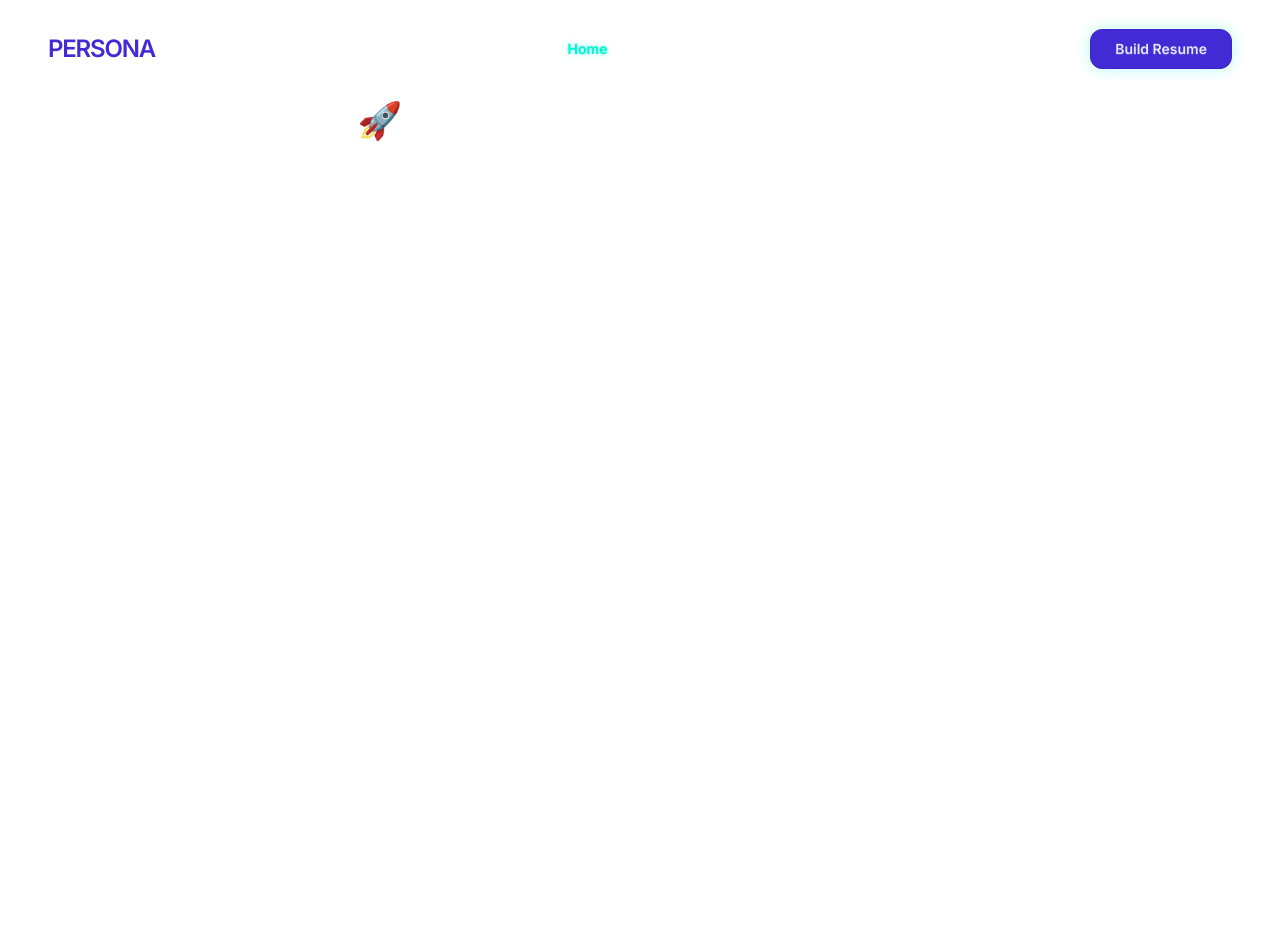
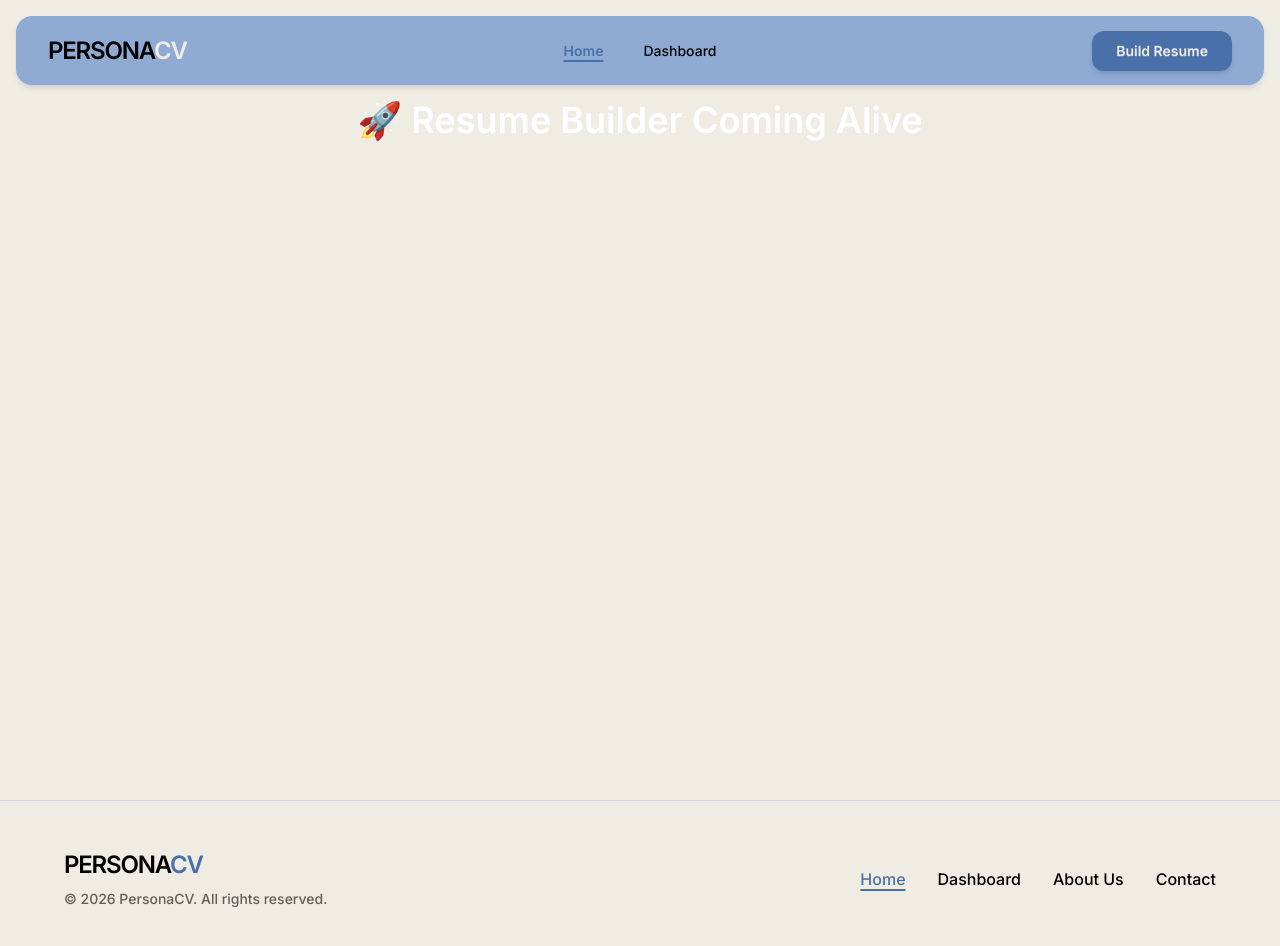
Before and after one commit to Taoshif1/Resume-Builder-Client, a React (Vite) app: page / in a window 1280 px wide. Shown: the top 946 px of the page. Before the commit the page ends 800 px from the top, so only its background shows below. Built offline with nearby package versions, Linux system fonts and the light colour scheme.

Commit message:
add navbar and footer

```diff
--- /dev/null
+++ b/src/components/shared/Footer.jsx
@@ -0,0 +1,58 @@
+import { Link, NavLink } from "react-router";
+
+const Footer = () => {
+  const currentYear = new Date().getFullYear();
+  const linkStyle = ({ isActive }) =>
+    `transition-all duration-300 font-medium ${
+      isActive ? "text-[#4A70A9] underline decoration-2 underline-offset-4" : "text-[#000000] hover:text-[#4A70A9]"
+    }`;
+
+  return (
+    <footer className="bg-[#EFECE3] border-t border-[#8FABD4]/30 py-12 px-6">
+      <div className="max-w-6xl mx-auto flex flex-col md:flex-row justify-between items-center gap-8">
+
+        {/* Left Side: Logo & Copyright */}
+        <div className="flex flex-col items-center md:items-start gap-2">
+          <Link
+            to="/"
+            className="text-2xl font-black tracking-tighter text-[#000000] hover:opacity-80 transition-opacity"
+          >
+            PERSONA<span className="text-[#4A70A9]">CV</span>
+          </Link>
+          <p className="text-[#000000]/60 text-sm font-medium">
+            © {currentYear} PersonaCV. All rights reserved.
+          </p>
+        </div>
+
+        {/* Right Side: 4 Links in a row */}
+        <nav>
+          <ul className="flex flex-wrap justify-center gap-6 md:gap-8">
+            <li>
+              <NavLink to="/" className={linkStyle}>
+                Home
+              </NavLink>
+            </li>
+            <li>
+              <NavLink to="/dashboard" className={linkStyle}>
+                Dashboard
+              </NavLink>
+            </li>
+            <li>
+              <NavLink to="/about" className={linkStyle}>
+                About Us
+              </NavLink>
+            </li>
+            <li>
+              <NavLink to="/contact" className={linkStyle}>
+                Contact
+              </NavLink>
+            </li>
+          </ul>
+        </nav>
+
+      </div>
+    </footer>
+  );
+};
+
+export default Footer;
--- a/src/components/shared/Navbar.jsx
+++ b/src/components/shared/Navbar.jsx
@@ -18,7 +18,11 @@ const Navbar = () => {
         <NavLink
           to="/"
           className={({ isActive }) =>
-            isActive ? "text-primary font-bold glow" : "font-medium"
+            `transition-all duration-300 px-4 py-2 rounded-lg ${
+              isActive
+                ? "text-[#4A70A9] font-bold underline decoration-2 underline-offset-4"
+                : "text-[#000000] font-medium hover:text-[#4A70A9]"
+            }`
           }
         >
           Home
@@ -28,7 +32,11 @@ const Navbar = () => {
         <NavLink
           to="/dashboard"
           className={({ isActive }) =>
-            isActive ? "text-primary font-bold glow" : "font-medium"
+            `transition-all duration-300 px-4 py-2 rounded-lg ${
+              isActive
+                ? "text-[#4A70A9] font-bold underline decoration-2 underline-offset-4"
+                : "text-[#000000] font-medium hover:text-[#4A70A9]"
+            }`
           }
         >
           Dashboard
@@ -44,8 +52,8 @@ const Navbar = () => {
         transition-all duration-500 ease-in-out
         ${
           scrolled
-            ? "bg-base-100/70 w-full max-w-5xl border border-white/10 shadow-lg backdrop-blur-xl rounded-2xl"
-            : "w-full bg-transparent"
+            ? "bg-[#EFECE3]/90 w-full max-w-5xl border border-[#8FABD4]/30 shadow-lg backdrop-blur-xl rounded-2xl"
+            : "w-full bg-[#8FABD4] rounded-2xl shadow-md"
         }
       `}
       >
@@ -53,10 +61,13 @@ const Navbar = () => {
           {/* Start: Logo & Mobile Menu */}
           <div className="navbar-start">
             <div className="dropdown">
-              <button tabIndex={0} className="btn btn-ghost lg:hidden">
+              <button
+                tabIndex={0}
+                className="btn btn-ghost lg:hidden hover:bg-[#4A70A9]/10 transition-colors duration-300 group"
+              >
                 <svg
-                  xmlns="http://w3.org"
-                  className="h-5 w-5"
+                  xmlns="http://www.w3.org/2000/svg"
+                  className="h-6 w-6 transition-transform duration-300 group-hover:scale-110 text-[#000000]"
                   fill="none"
                   viewBox="0 0 24 24"
                   stroke="currentColor"
@@ -65,35 +76,39 @@ const Navbar = () => {
                     strokeLinecap="round"
                     strokeLinejoin="round"
                     strokeWidth="2"
-                    d="4 6h16M4 12h8m-8 6h16"
+                    d="M4 6h16M4 12h16M4 18h16"
                   />
                 </svg>
               </button>
               <ul
                 tabIndex={0}
-                className="menu dropdown-content menu-sm z-[1] mt-3 w-52 rounded-2xl border border-white/10 bg-base-200 p-2 shadow-xl backdrop-blur-xl"
+                className="menu dropdown-content menu-sm z-[1] mt-3 w-52 rounded-2xl border border-[#8FABD4]/20 bg-[#EFECE3] p-4 shadow-xl animate-in fade-in zoom-in duration-300 text-[#000000]"
               >
                 {navLinks}
               </ul>
             </div>
             <Link
               to="/"
-              className="text-xl font-black tracking-tighter text-primary lg:text-2xl"
+              className="text-xl font-black tracking-tighter lg:text-2xl hover:opacity-80 transition-opacity"
             >
-              PERSONA<span className="text-white">CV</span>
+              <span className="text-[#000000]">PERSONA</span>
+              <span className={scrolled ? "text-[#4A70A9]" : "text-[#EFECE3]"}>CV</span>
             </Link>
           </div>
 
           {/* Center: Desktop Links */}
           <div className="navbar-center hidden lg:flex">
-            <ul className="menu menu-horizontal gap-2 px-1">{navLinks}</ul>
+            <ul className="menu menu-horizontal gap-2 px-1">
+                {navLinks}
+            </ul>
           </div>
 
           {/* End: Action Buttons */}
           <div className="navbar-end gap-3">
             <Link
               to="/dashboard"
-              className="btn btn-primary btn-sm rounded-xl px-6 lg:btn-md shadow-[0_0_15px_rgba(0,245,212,0.3)]"
+              style={{ backgroundColor: '#4A70A9' }}
+              className="btn btn-sm border-none text-[#EFECE3] rounded-xl px-6 lg:btn-md shadow-md hover:brightness-110 hover:scale-105 transition-all duration-300"
             >
               Build Resume
             </Link>
--- a/src/index.css
+++ b/src/index.css
@@ -41,7 +41,7 @@
 
 /* glow effect */
 .glow {
-  color: #00F5D4;
+  color: #4A70A9;
   text-shadow:
     0 0 2px rgba(0, 245, 212, 0.8),
     0 0 10px rgba(0, 245, 212, 0.4);
--- a/src/layouts/MainLayout.jsx
+++ b/src/layouts/MainLayout.jsx
@@ -1,13 +1,15 @@
 import { Outlet } from "react-router";
 import Navbar from "../components/shared/Navbar";
+import Footer from "../components/shared/Footer";
 
 export const MainLayout = () => {
   return (
-    <div className="min-h-screen bg-base-100 text-white">
+    <div className="min-h-screen bg-[#EFECE3] text-white">
       <Navbar />
-      <main className="pt-15 container mx-auto px-4">
+      <main className="min-h-screen pt-15 container mx-auto px-4">
         <Outlet />
       </main>
+      <Footer></Footer>
     </div>
   );
 };
```
Also changed, not shown: 1 other file (tests, documents, lock files or other folders).
